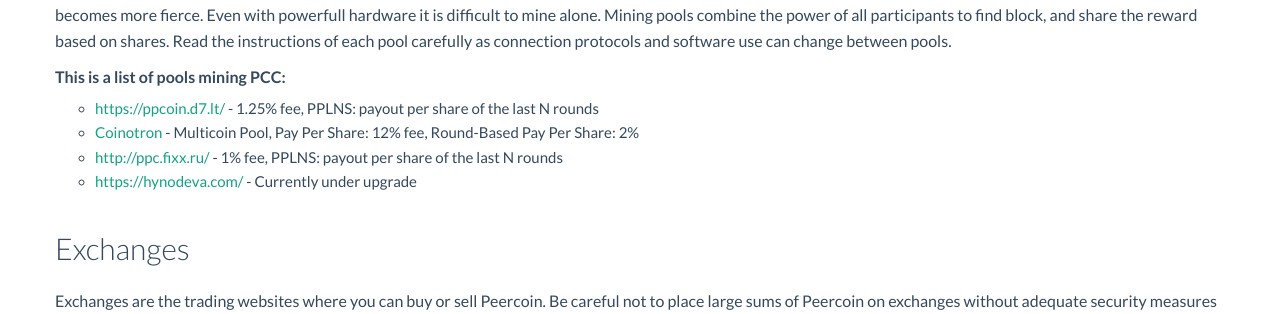
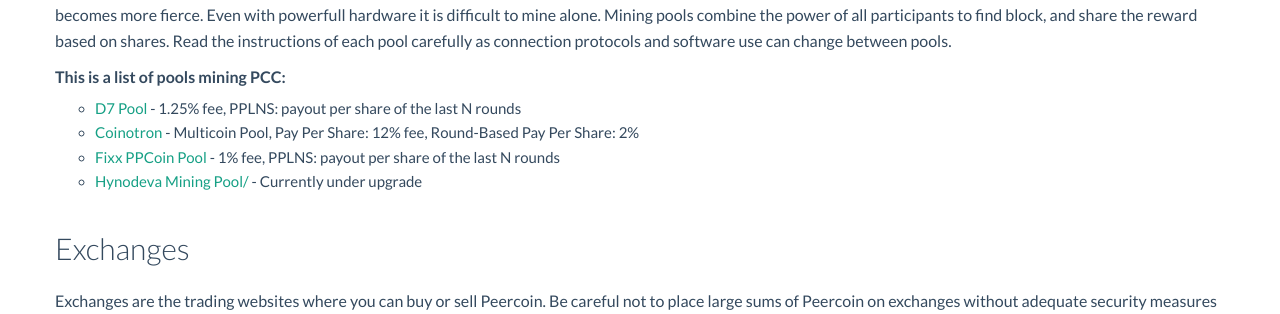
Before and after one commit to super3/peercoin_website_old, a PHP site: page /resources.php in a window 1280 px wide. Shown: the part 341-655 px from the top of the page. Run offline with PHP 8.4, Linux system fonts and the light colour scheme.

Commit message:
Update resources.php

```diff
--- a/resources.php
+++ b/resources.php
@@ -15,10 +15,10 @@
 
 					        <p><strong>This is a list of pools mining PCC:</strong></p>
 					        <ul style="list-style-type: circle;">
-					          <li><a href="https://ppcoin.d7.lt/">https://ppcoin.d7.lt/</a> -  1.25% fee, PPLNS: payout per share of the last N rounds</li>
+					          <li><a href="https://ppcoin.d7.lt/">D7 Pool</a> -  1.25% fee, PPLNS: payout per share of the last N rounds</li>
 					          <li><a href="https://www.coinotron.com/coinotron/">Coinotron</a> -  Multicoin Pool, Pay Per Share: 12% fee, Round-Based Pay Per Share: 2% </li>
-					          <li><a href="http://ppc.fixx.ru/">http://ppc.fixx.ru/</a> -  1% fee, PPLNS: payout per share of the last N rounds</li>
-					          <li><a href="https://hynodeva.com/">https://hynodeva.com/</a> - Currently under upgrade</li>
+					          <li><a href="http://ppc.fixx.ru/">Fixx PPCoin Pool</a> -  1% fee, PPLNS: payout per share of the last N rounds</li>
+					          <li><a href="https://hynodeva.com/">Hynodeva Mining Pool/</a> - Currently under upgrade</li>
 					        </ul>
 				        </div>
 
```
